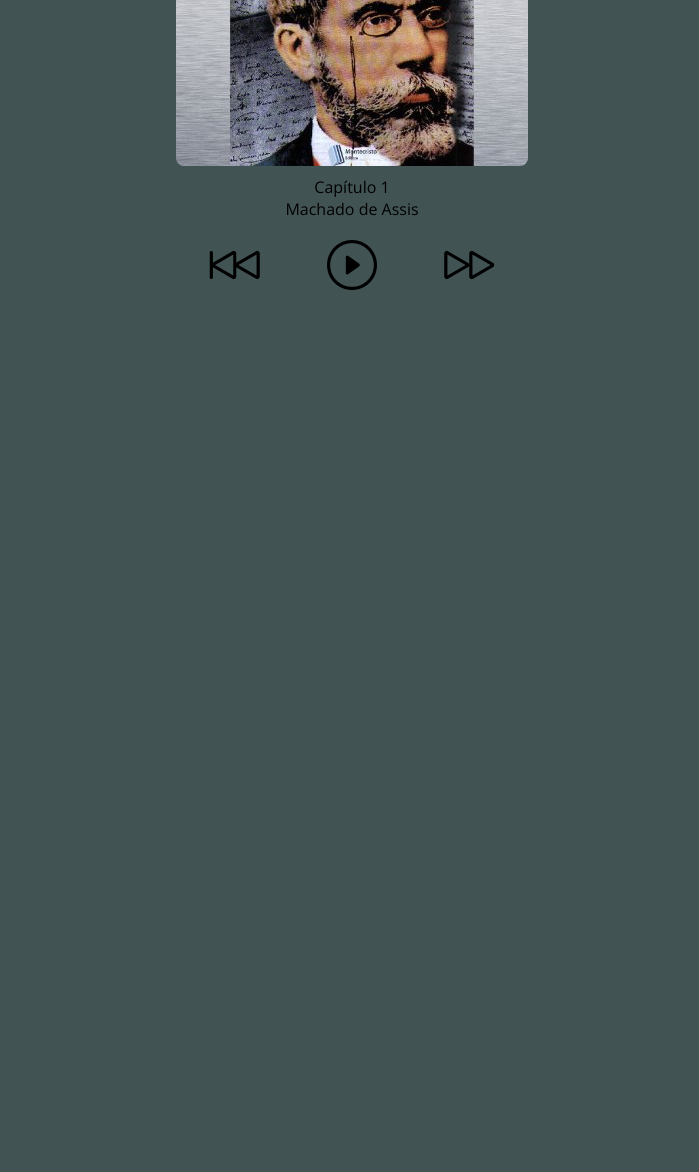
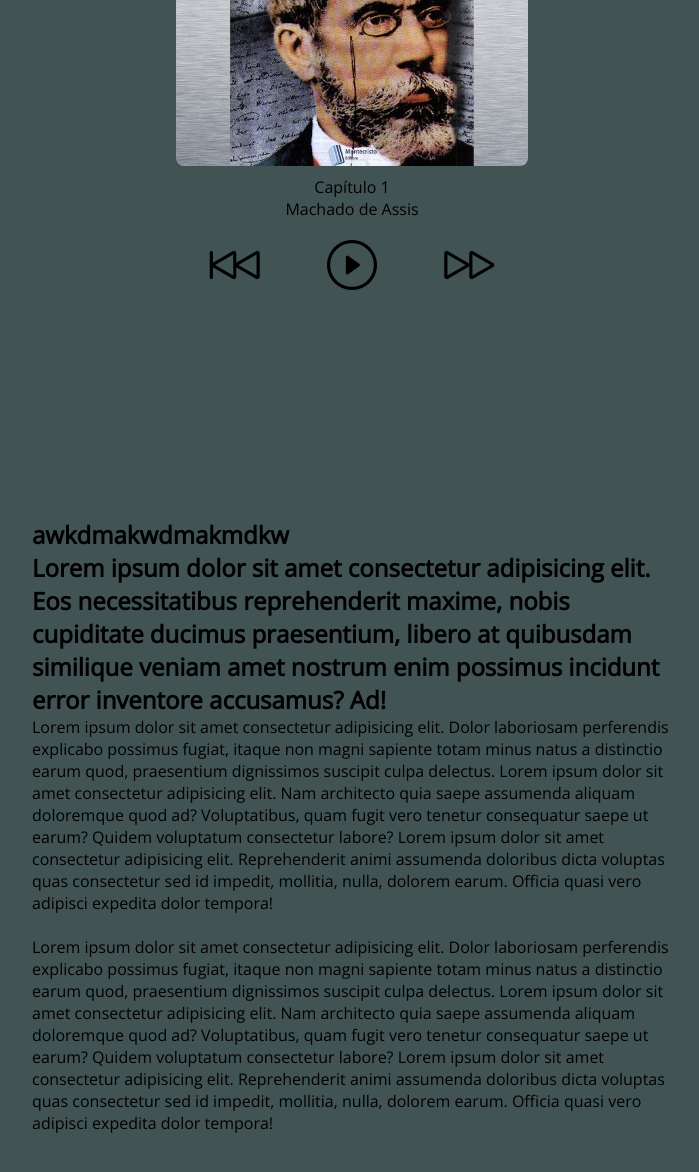
Before and after one commit to caffe0/audio-book, a plain HTML site: page index.html in a window 1280 px wide. Shown: the part 502-1674 px from the top of the page, without its empty margins (288-987 px from the left). Before the commit the page ends 802 px from the top, so only its background shows below. Drawn offline with nearby package versions, Linux system fonts and the light colour scheme.

Commit message:
coloquei scroll

```diff
--- a/index.html
+++ b/index.html
@@ -30,10 +30,33 @@
             <button id="avancar" class="bi bi-fast-forward"></button>
         </div>
     </div>
+    <section class="hidden">
+        <div class="show" id="fundo">
+            <h1 class="titulo">awkdmakwdmakmdkw</h1>
+            <h1 class="texto">Lorem ipsum dolor sit amet consectetur adipisicing elit. Eos necessitatibus reprehenderit
+                maxime, nobis cupiditate ducimus praesentium, libero at quibusdam similique veniam amet nostrum enim
+                possimus incidunt error inventore accusamus? Ad!</h1>
+            <p class="paragrafo">Lorem ipsum dolor sit amet consectetur adipisicing elit. Dolor laboriosam perferendis
+                explicabo possimus fugiat, itaque non magni sapiente totam minus natus a distinctio earum quod,
+                praesentium dignissimos suscipit culpa delectus. Lorem ipsum dolor sit amet consectetur adipisicing
+                elit. Nam architecto quia saepe assumenda aliquam doloremque quod ad? Voluptatibus, quam fugit vero
+                tenetur consequatur saepe ut earum? Quidem voluptatum consectetur labore? Lorem ipsum dolor sit amet
+                consectetur adipisicing elit. Reprehenderit animi assumenda doloribus dicta voluptas quas consectetur
+                sed id impedit, mollitia, nulla, dolorem earum. Officia quasi vero adipisci expedita dolor tempora!</p>
+            <br>
+            <p class="paragrafo">Lorem ipsum dolor sit amet consectetur adipisicing elit. Dolor laboriosam perferendis
+                explicabo possimus fugiat, itaque non magni sapiente totam minus natus a distinctio earum quod,
+                praesentium dignissimos suscipit culpa delectus. Lorem ipsum dolor sit amet consectetur adipisicing
+                elit. Nam architecto quia saepe assumenda aliquam doloremque quod ad? Voluptatibus, quam fugit vero
+                tenetur consequatur saepe ut earum? Quidem voluptatum consectetur labore? Lorem ipsum dolor sit amet
+                consectetur adipisicing elit. Reprehenderit animi assumenda doloribus dicta voluptas quas consectetur
+                sed id impedit, mollitia, nulla, dolorem earum. Officia quasi vero adipisci expedita dolor tempora!</p>
+
+        </div>
+    </section>
 
 
-
-<script src="./script.js"></script>
+    <script src="./script.js"></script>
 </body>
 
 </html>
--- a/script.js
+++ b/script.js
@@ -18,27 +18,27 @@ function tocar() {
     botaoPlay.classList.add(hashpause)
 }
 
-function pausar(){
+function pausar() {
     audioCap.pause()
     botaoPlay.classList.remove(hashpause)
     botaoPlay.classList.add(hashplay)
 }
 
-function tocandoOuPausado(){
-    if ( tocando == 0){
+function tocandoOuPausado() {
+    if (tocando == 0) {
         tocar();
-        tocando=1;
+        tocando = 1;
 
-    }else{
+    } else {
         pausar();
-        tocando=0;
+        tocando = 0;
     }
 }
 
-function voltar(){
-    if(cap === 1){
+function voltar() {
+    if (cap === 1) {
         cap = 10
-    }else{
+    } else {
         cap = cap - 1
     }
     audioCap.src = "./dom-casmurro/" + cap + ".mp3"
@@ -47,24 +47,40 @@ function voltar(){
     nomeFaixa()
 }
 
-function proxCap(){
-    if(cap === numeroCapitulos){
+function proxCap() {
+    if (cap === numeroCapitulos) {
         cap = 1
     }
-    else{
-        cap = cap+1
+    else {
+        cap = cap + 1
     }
     audioCap.src = "./dom-casmurro/" + cap + ".mp3"
     tocar()
-    tocando=1
+    tocando = 1
     nomeFaixa()
 }
 
-function nomeFaixa(){
-    capitulo.innerText = 'Capítulo '+cap
+function nomeFaixa() {
+    capitulo.innerText = 'Capítulo ' + cap
 }
 
 botaoAvanc.addEventListener('click', proxCap)
 botaoBack.addEventListener('click', voltar)
 
 botaoPlay.addEventListener('click', tocandoOuPausado)
+
+
+
+
+const myObserver = new IntersectionObserver((entries) => {
+    entries.forEach((entry)=>{
+        if(entry.isIntersecting){
+            entry.target.classList.add('show')
+        }else{
+            entry.target.classList.remove('show')
+        }
+    })
+})
+
+const elements = document.querySelectorAll('.hidden')
+elements.forEach((element) => myObserver.observe(element))
--- a/style.css
+++ b/style.css
@@ -11,6 +11,9 @@ body{
     flex-direction: column;
     justify-content: center;
     align-items: center;
+}
+#container-aplicativo{
+    height: 100vh;
 }
 
 #container-imagem{
@@ -56,3 +59,23 @@ body{
     transition: .1s;
     font-size: 55px;
 }
+
+
+section{
+    width: 50%;
+    display: flex;
+    justify-content: center;
+    align-items: center;
+    flex-flow: column;
+    height: 100vh;
+}
+.hidden{
+    opacity: 0;
+    filter: blur(15px);
+    transition: all 2s;
+}
+.show{
+    filter: blur(0);
+    opacity: 1;
+    transition: all 2s;
+}
```
